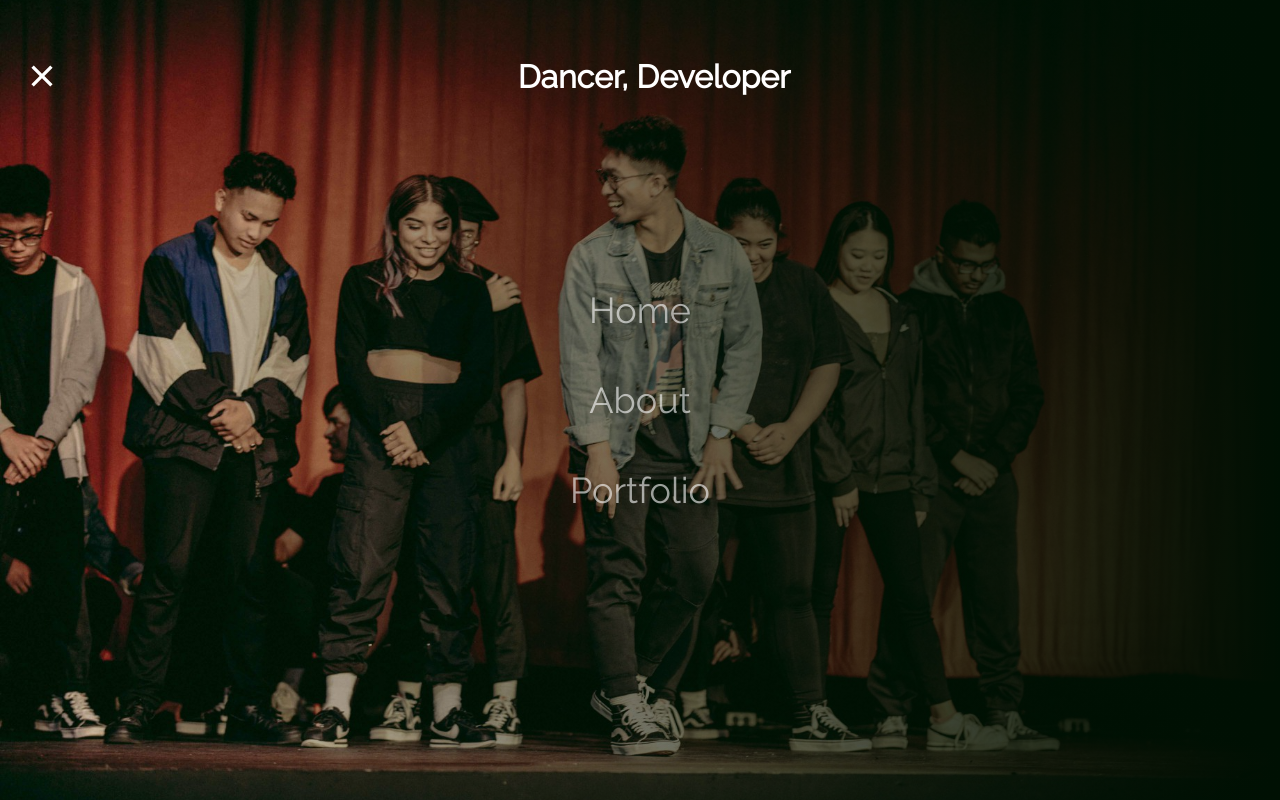
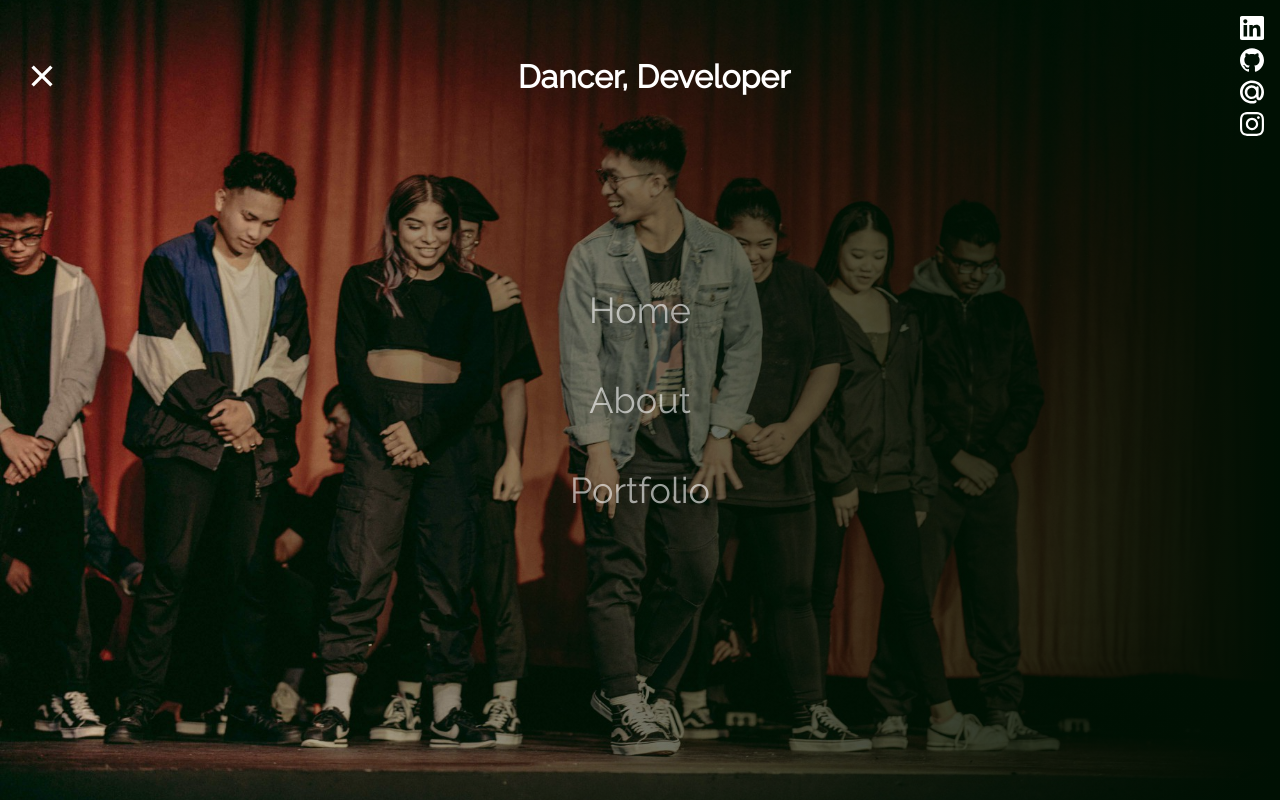
Before and after one commit to Nog-bs/portfolio-site, a React (Create React App) app: page / in a window 1280 px wide. Both pictures are taken after a click on the icon 42 px from the left and 76 px from the top of the page. Built offline with nearby package versions, Linux system fonts and the light colour scheme.

Commit message:
Cleaned out navmenu transitions

```diff
--- a/src/components/About/About.elements.js
+++ b/src/components/About/About.elements.js
@@ -8,10 +8,7 @@ export const AboutSection = styled.section`
   background-color: #001003;
   color: white;
   padding: 42px 0;
-<<<<<<< HEAD
   height: 100vh;
-=======
->>>>>>> e130340d69aa4092f6c183157bc411fbe21bddbc
 `;
 
 export const AboutHead = styled.h2`
--- a/src/components/Navbar/Navbar.elements.js
+++ b/src/components/Navbar/Navbar.elements.js
@@ -23,6 +23,7 @@ export const NavMenu = styled.div`
   align-items: center;
   border-radius: 100%;
   padding: 6px;
+  z-index: 999;
 
   &:hover {
     transition: 0.5s all ease-in;
@@ -38,6 +39,7 @@ export const NavMenuIcon = styled(HiOutlineMenuAlt4)`
 // NAME
 export const NavHeadContainer = styled.div`
   padding: 16px;
+  z-index: 999;
 `;
 export const NavHead = styled.h1`
   font-size: 2rem;
@@ -49,7 +51,7 @@ export const NavContact = styled.div`
   display: flex;
   flex-direction: column;
   justify-content: space-between;
-  opacity: 0;
+  z-index: 999;
 `;
 export const NavGitHub = styled(SiGithub)`
   margin-bottom: 8px;
@@ -106,7 +108,7 @@ export const NavModal = styled.div`
   background-color: black;
   z-index: ${({ modal }) => (modal ? 999 : -999)};
   opacity: ${({ modal }) => (modal ? 1 : 0)};
-  display: ${({ modal }) => (modal ? "flex" : "none")};
+  visibility: ${({ modal }) => (modal ? "visible" : "hidden")};
   transition: 0.5s all ease-in;
 `;
 export const ModalContainer = styled.div`
--- a/src/components/Navbar/Navbar.js
+++ b/src/components/Navbar/Navbar.js
@@ -25,20 +25,6 @@ const Navbar = () => {
     <Nav>
       <NavModal modal={modal}>
         <ModalContainer>
-          <Nav>
-            <NavMenu>
-              <ModalIcon onClick={handleModal} />
-            </NavMenu>
-            <NavHeadContainer>
-              <NavHead>Dancer, Developer</NavHead>
-            </NavHeadContainer>
-            <NavContact>
-              <NavLinkedIn />
-              <NavGitHub />
-              <NavEmail />
-              <NavInstagram />
-            </NavContact>
-          </Nav>
           <ModalSelection>
             <ModalLink
               to="home"
@@ -80,7 +66,11 @@ const Navbar = () => {
         </ModalContainer>
       </NavModal>
       <NavMenu>
-        <NavMenuIcon onClick={handleModal} />
+        {modal ? (
+          <ModalIcon onClick={handleModal} />
+        ) : (
+          <NavMenuIcon onClick={handleModal} />
+        )}
       </NavMenu>
       <NavHeadContainer>
         <NavHead>Dancer, Developer</NavHead>
```
